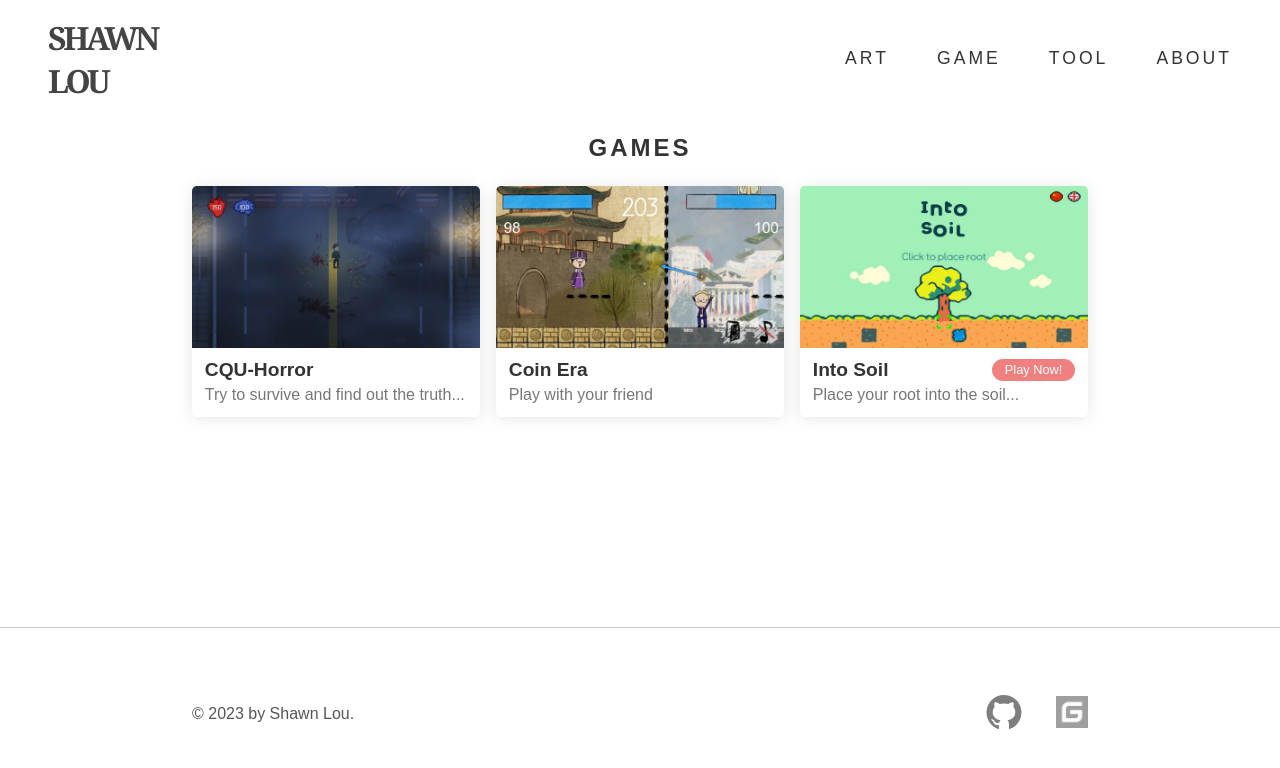
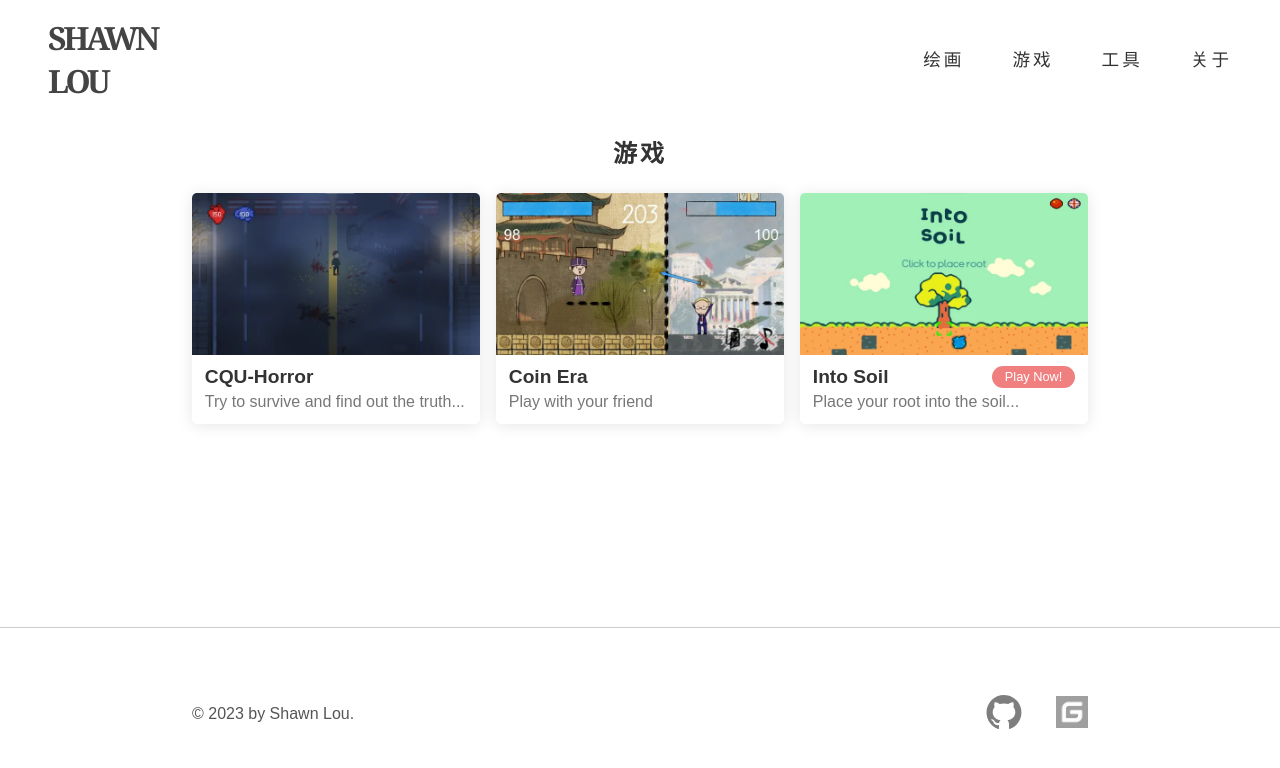
Before and after one commit to HotranLandoler/HotranLandoler.github.io.old, a Vue app: page /#/game in a window 1280 px wide. Shown: the top 768 px of the page. Built offline with nearby package versions, Linux system fonts and the light colour scheme; a web font is replaced by a local one.

Commit message:
Translate nav and page titles

```diff
--- a/package.json
+++ b/package.json
@@ -11,6 +11,7 @@
   "dependencies": {
     "unity-webgl": "^3.2.0",
     "vue": "^3.2.41",
+    "vue-i18n": "^9.2.2",
     "vue-router": "^4.1.6"
   },
   "devDependencies": {
--- a/src/components/games/GamesHome.vue
+++ b/src/components/games/GamesHome.vue
@@ -1,6 +1,6 @@
 <template>
   <section>
-    <h2 class="page-heading">Games</h2>
+    <h2 class="page-heading">{{ $t("games") }}</h2>
     <div class="container games-list">
       <game-item
         img-src="/img/cqu-horror.webp"
--- a/src/components/main/MainNavigation.vue
+++ b/src/components/main/MainNavigation.vue
@@ -1,29 +1,36 @@
 <template>
   <ul class="nav-list">
     <li>
-      <router-link class="link" to="/art" @click="onNavClicked()"
-        >art</router-link
-      >
+      <router-link class="link" to="/art" @click="onNavClicked()">{{
+        $t("nav.art")
+      }}</router-link>
     </li>
     <li>
-      <router-link class="link" to="/game" @click="onNavClicked()"
-        >game</router-link
-      >
+      <router-link class="link" to="/game" @click="onNavClicked()">{{
+        $t("nav.game")
+      }}</router-link>
     </li>
     <li>
-      <router-link class="link" to="/tool" @click="onNavClicked()"
-        >tool</router-link
-      >
+      <router-link class="link" to="/tool" @click="onNavClicked()">{{
+        $t("nav.tool")
+      }}</router-link>
     </li>
     <li>
-      <router-link class="link" to="/about" @click="onNavClicked()"
-        >about</router-link
-      >
+      <router-link class="link" to="/about" @click="onNavClicked()">{{
+        $t("nav.about")
+      }}</router-link>
     </li>
   </ul>
 </template>
 
 <script lang="ts" setup>
+// import { useI18n } from "vue-i18n";
+// const { t, d, n } = useI18n({
+//   inheritLocale: true,
+// });
+// import i18n from "@/i18n/i18n";
+// const { locale, t } = i18n.global;
+
 const emit = defineEmits<{
   (event: "link-clicked"): void;
 }>();
--- a/src/components/pages/About.vue
+++ b/src/components/pages/About.vue
@@ -1,7 +1,7 @@
 <template>
   <section>
     <header>
-      <h2 class="page-heading">About me</h2>
+      <h2 class="page-heading">{{ $t("aboutme") }}</h2>
     </header>
     <div class="container">
       <article>
--- a/src/components/pages/Arts.vue
+++ b/src/components/pages/Arts.vue
@@ -1,5 +1,5 @@
 <template>
   <section>
-    <h2 class="page-heading">Arts</h2>
+    <h2 class="page-heading">{{ $t("arts") }}</h2>
   </section>
 </template>
--- a/src/components/tools/ToolsHome.vue
+++ b/src/components/tools/ToolsHome.vue
@@ -1,6 +1,6 @@
 <template>
   <section>
-    <h2 class="page-heading">Tools</h2>
+    <h2 class="page-heading">{{ $t("tools") }}</h2>
     <div class="container tools">
       <tool-card
         link-to="tool/namesfight"
--- /dev/null
+++ b/src/i18n/en.json
@@ -0,0 +1,12 @@
+{
+  "nav": {
+    "art": "Art",
+    "game": "Game",
+    "tool": "Tool",
+    "about": "About"
+  },
+  "arts": "Arts",
+  "games": "Games",
+  "tools": "Tools",
+  "aboutme": "About Me"
+}
--- /dev/null
+++ b/src/i18n/i18n.ts
@@ -0,0 +1,15 @@
+import { createI18n } from "vue-i18n";
+import zh from "./zh.json";
+import en from "./en.json";
+
+const i18n = createI18n<false>({
+  legacy: false,
+  locale: localStorage.getItem("lang") || "zh",
+  fallbackLocale: "zh",
+  messages: {
+    zh: zh,
+    en: en,
+  },
+});
+
+export default i18n;
--- /dev/null
+++ b/src/i18n/zh.json
@@ -0,0 +1,12 @@
+{
+  "nav": {
+    "art": "绘画",
+    "game": "游戏",
+    "tool": "工具",
+    "about": "关于"
+  },
+  "arts": "绘画",
+  "games": "游戏",
+  "tools": "工具",
+  "aboutme": "关于我"
+}
--- a/src/main.ts
+++ b/src/main.ts
@@ -1,7 +1,8 @@
 import { createApp } from "vue";
 import App from "./App.vue";
 import router from "./router";
+import i18n from "./i18n/i18n";
 
 import "./assets/main.scss";
 
-createApp(App).use(router).mount("#app");
+createApp(App).use(router).use(i18n).mount("#app");
```
Also changed, not shown: 1 other file (tests, documents, lock files or other folders).
